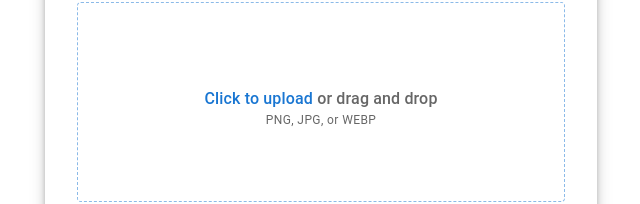
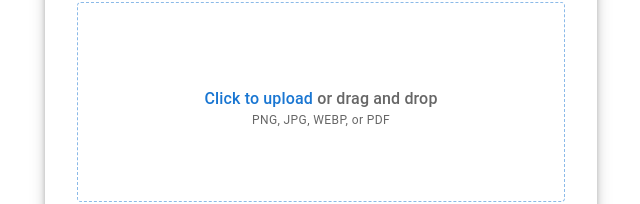
Before and after one commit to amrbdawoud/thermal-bag-inspector, a React (Create React App) app: page / in a window 1280 px wide. Shown: the part 313-517 px from the top of the page, without its empty margins (319-959 px from the left). Built offline with nearby package versions, Linux system fonts and the light colour scheme; some icons are missing.

Commit message:
added pdf compatibility

```diff
--- a/src/App.js
+++ b/src/App.js
@@ -36,7 +36,7 @@ function App() {
         setError('');
 
         if (file) {
-            if (!['image/png', 'image/jpeg', 'image/webp'].includes(file.type)) {
+            if (!['image/png', 'image/jpeg', 'image/webp', 'application/pdf'].includes(file.type)) {
                 setError("Invalid file type. Please upload a PNG, JPG, WEBP or PDF.");
                 return;
             }
@@ -152,11 +152,11 @@ function App() {
                         <Typography fontWeight="medium">
                             <span style={{color: '#1976d2'}}>Click to upload</span> or drag and drop
                         </Typography>
-                        <Typography variant="caption">PNG, JPG, or WEBP</Typography>
+                        <Typography variant="caption">PNG, JPG, WEBP, or PDF</Typography>
                         <input
                             type="file"
                             hidden
-                            accept="image/png, image/jpeg, image/webp"
+                            accept="image/png, image/jpeg, image/webp, application/pdf"
                             onChange={handleImageChange}
                         />
                     </Button>
```
